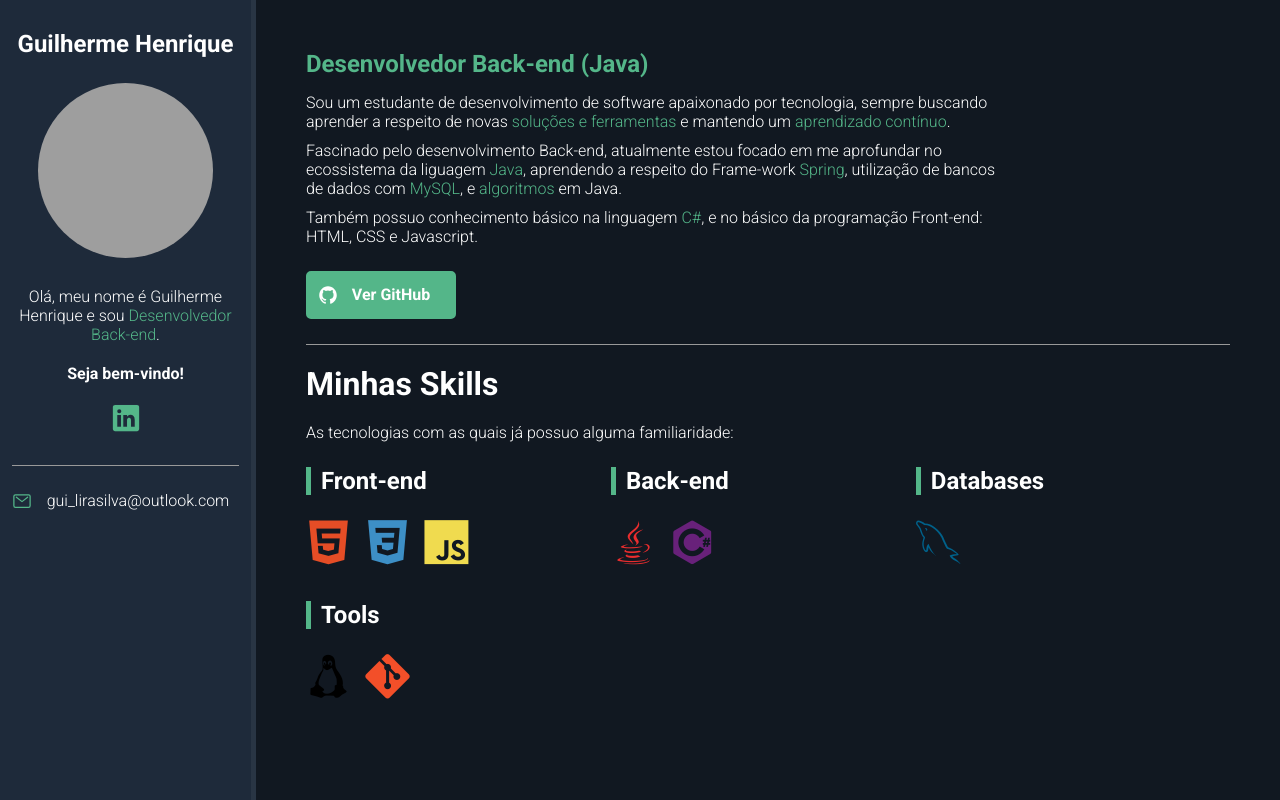
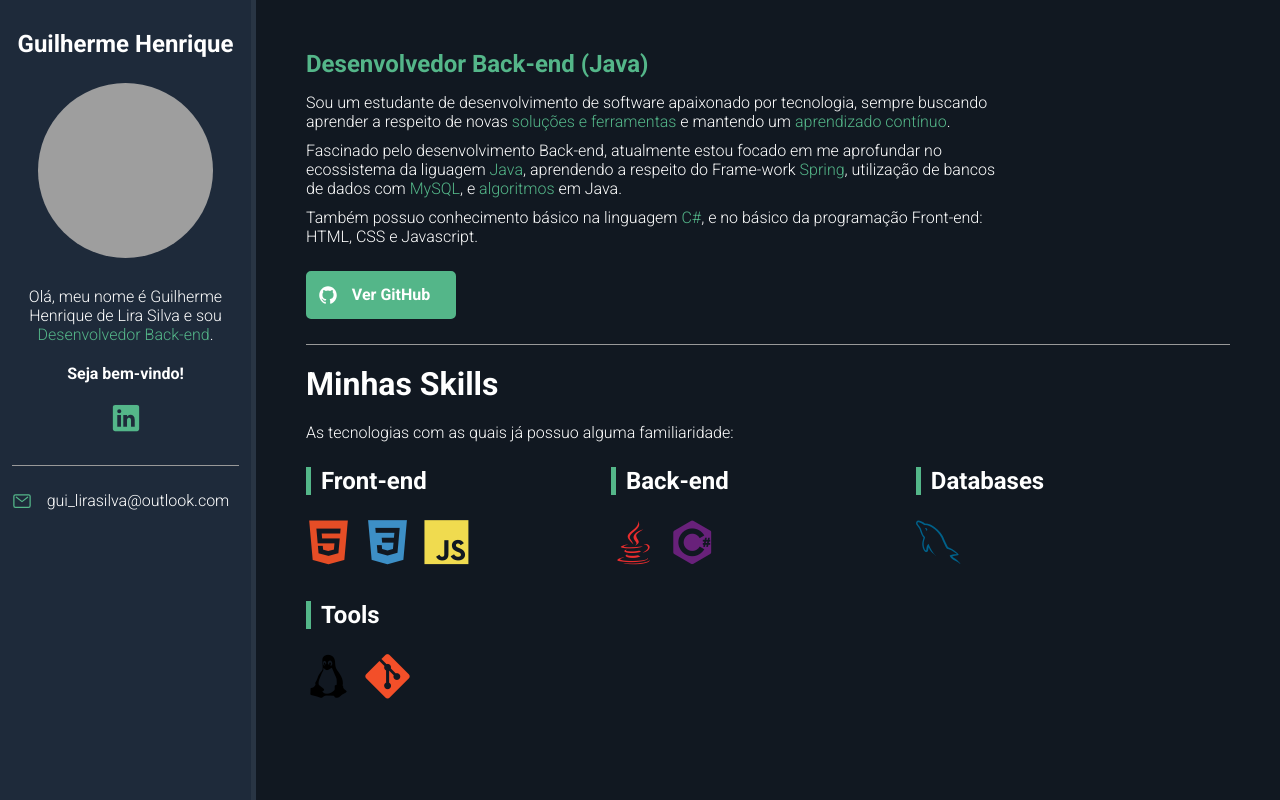
Before and after one commit to gui-lirasilva/gui-lirasilva.github.io, a plain HTML site: page index.html in a window 1280 px wide. Drawn offline with nearby package versions, Linux system fonts and the light colour scheme; grey boxes are pictures that could not be loaded.

Commit message:
Update index.html

```diff
--- a/index.html
+++ b/index.html
@@ -29,7 +29,7 @@
 
             <img id="bio-image" src="img/profile.png" alt="Guilherme Henrique">
 
-            <p>Olá, meu nome é Guilherme Henrique e sou <span class="highlight">Desenvolvedor Back-end</span>.</p>
+            <p>Olá, meu nome é Guilherme Henrique de Lira Silva e sou <span class="highlight">Desenvolvedor Back-end</span>.</p>
 
             <p id="welcome-text">Seja bem-vindo!</p>
 
```
